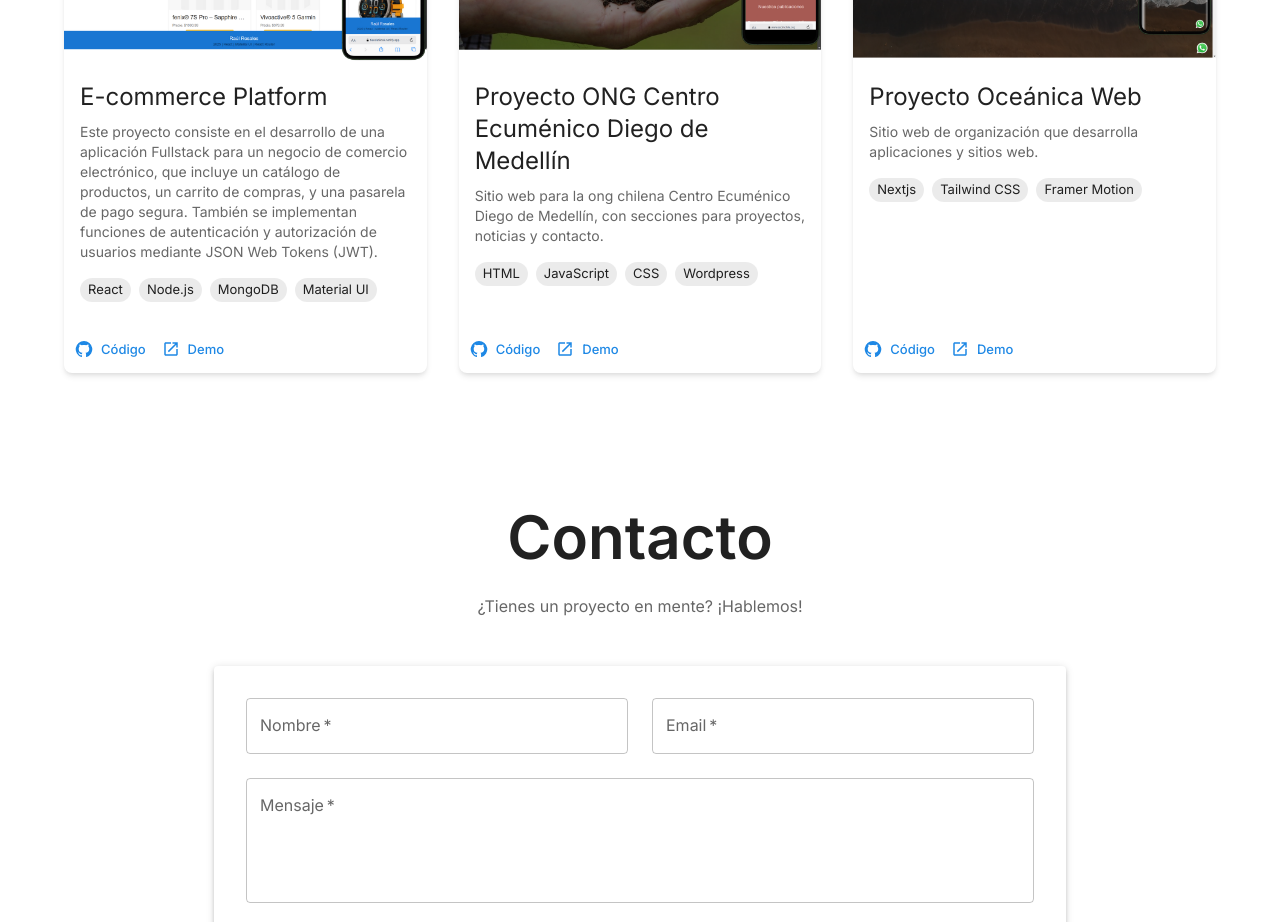
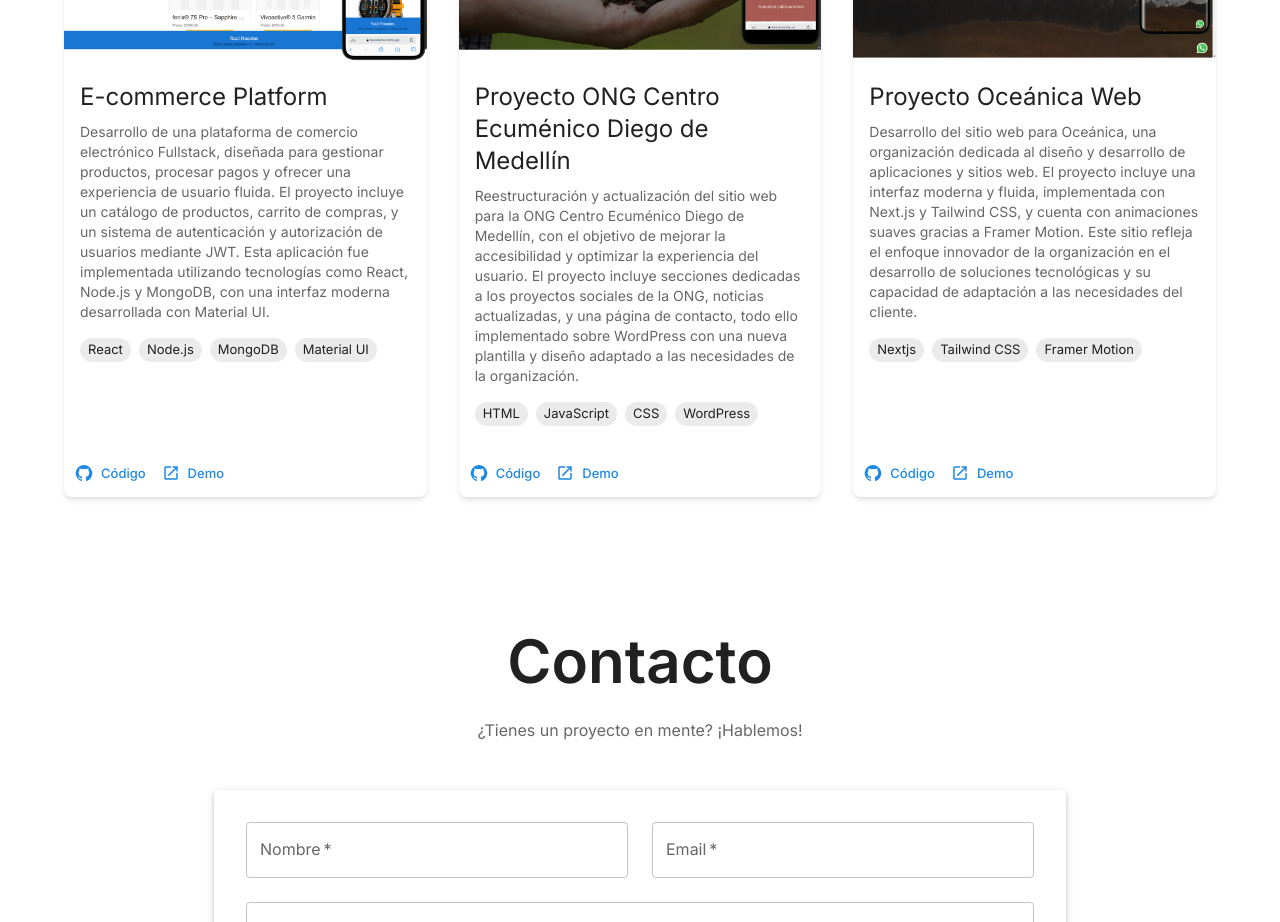
Before and after one commit to Artenlaclase/cv-RaulRosales, a Next.js app: page / in a window 1280 px wide. Shown: the part 6300-7222 px from the top of the page. Built offline with nearby package versions, Linux system fonts and the light colour scheme; what @mui/material-nextjs would draw is missing.

Commit message:
redaccion  de descripcion de proyectos

```diff
--- a/src/components/Projects.tsx
+++ b/src/components/Projects.tsx
@@ -19,7 +19,7 @@ import {
       {
         title: "E-commerce Platform",
       description:
-          "Este proyecto consiste en el desarrollo de una aplicación Fullstack para un negocio de comercio electrónico, que incluye un catálogo de productos, un carrito de compras, y una pasarela de pago segura. También se implementan funciones de autenticación y autorización de usuarios mediante JSON Web Tokens (JWT).",
+        "Desarrollo de una plataforma de comercio electrónico Fullstack, diseñada para gestionar productos, procesar pagos y ofrecer una experiencia de usuario fluida. El proyecto incluye un catálogo de productos, carrito de compras, y un sistema de autenticación y autorización de usuarios mediante JWT. Esta aplicación fue implementada utilizando tecnologías como React, Node.js y MongoDB, con una interfaz moderna desarrollada con Material UI.",
       image: "/assets/img/e-commerce.png?height=200&width=400",
       tags: ["React", "Node.js", "MongoDB", "Material UI"],
       github: "https://github.com/Artenlaclase/Proyecto-7-Aplicaci-nFullStackCE",
@@ -28,15 +28,16 @@ import {
       {
         title: "Proyecto ONG Centro Ecuménico Diego de Medellín",
       description:
-          "Sitio web para la ong chilena Centro Ecuménico Diego de Medellín, con secciones para proyectos, noticias y contacto.",
+        "Reestructuración y actualización del sitio web para la ONG Centro Ecuménico Diego de Medellín, con el objetivo de mejorar la accesibilidad y optimizar la experiencia del usuario. El proyecto incluye secciones dedicadas a los proyectos sociales de la ONG, noticias actualizadas, y una página de contacto, todo ello implementado sobre WordPress con una nueva plantilla y diseño adaptado a las necesidades de la organización.",
       image: "/assets/img/cdemchile.png?height=200&width=400",
-        tags: ["HTML", "JavaScript", "CSS", "Wordpress"],
+      tags: ["HTML", "JavaScript", "CSS", "WordPress"],
       github: "https://github.com/artenlaclase",
       demo: "https://cedmchile.org/",
       },
       {
         title: "Proyecto Oceánica Web",
-        description: "Sitio web de organización que desarrolla aplicaciones y sitios web.",
+        description:
+          "Desarrollo del sitio web para Oceánica, una organización dedicada al diseño y desarrollo de aplicaciones y sitios web. El proyecto incluye una interfaz moderna y fluida, implementada con Next.js y Tailwind CSS, y cuenta con animaciones suaves gracias a Framer Motion. Este sitio refleja el enfoque innovador de la organización en el desarrollo de soluciones tecnológicas y su capacidad de adaptación a las necesidades del cliente.",
         image: "/assets/img/Oceanicaweb.png?height=200&width=400",
         tags: ["Nextjs", "Tailwind CSS", "Framer Motion"],
         github: "https://github.com/artenlaclase",
```
Lines whose indentation alone changed are shown as unchanged.
